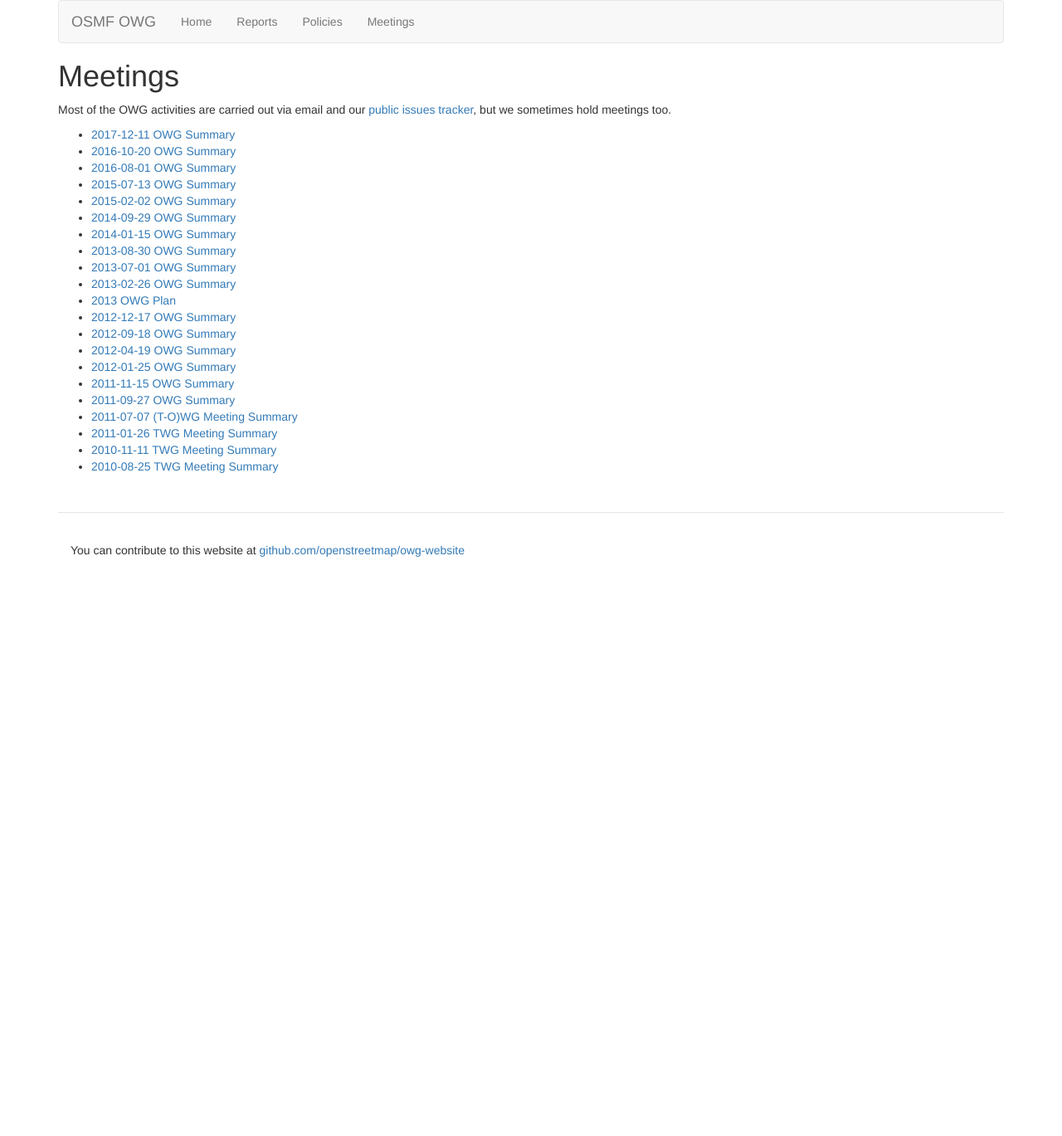
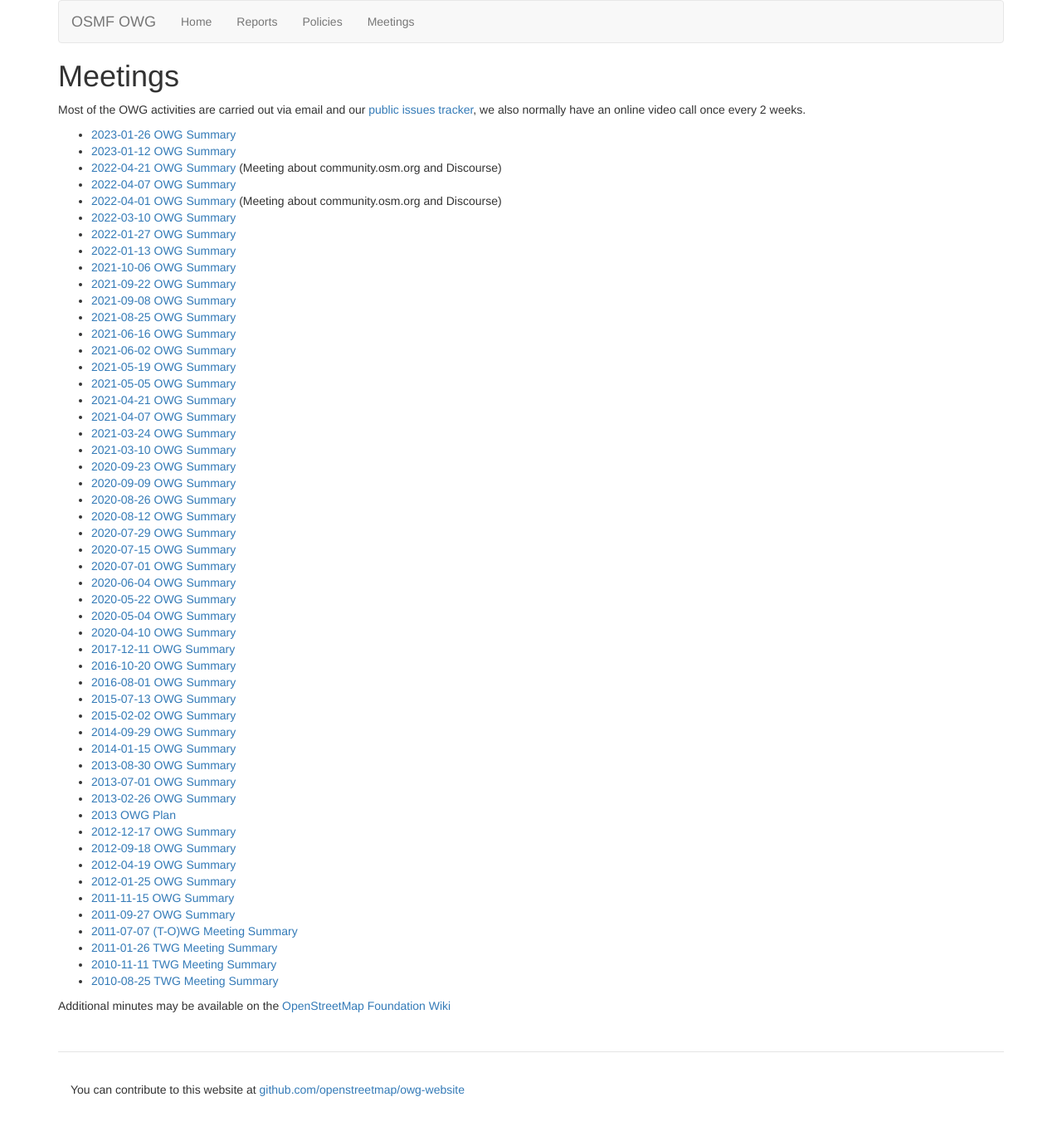
Before and after one commit to openstreetmap/owg-website, a Jekyll site: the page built from meetings.md, in a window 1280 px wide. Shown: the whole page at 83% size. Built offline with Jekyll 4.4.1, drawn with Linux system fonts in a browser that asks for light colours; before the commit the page ends 900 px from its top, so only the background shows below that.

Commit message:
Add additional meeting minutes

```diff
--- a/meetings.md
+++ b/meetings.md
@@ -5,8 +5,39 @@ permalink: /meetings/
 
 # {{ page.title }}
 
-Most of the OWG activities are carried out via email and our [public issues tracker](https://github.com/openstreetmap/operations), but we sometimes hold meetings too.
+Most of the OWG activities are carried out via email and our [public issues tracker](https://github.com/openstreetmap/operations), we also normally have an online video call once every 2 weeks.
 
+* [2023-01-26 OWG Summary](https://wiki.osmfoundation.org/wiki/Operations/Minutes/2023-01-26)
+* [2023-01-12 OWG Summary](https://wiki.osmfoundation.org/wiki/Operations/Minutes/2023-01-12)
+* [2022-04-21 OWG Summary](https://wiki.osmfoundation.org/wiki/Operations/Minutes/2022-04-01_Meeting_about_community.osm.org_and_Discourse) (Meeting about community.osm.org and Discourse)
+* [2022-04-07 OWG Summary](https://wiki.osmfoundation.org/wiki/Operations/Minutes/2022-04-07)
+* [2022-04-01 OWG Summary](https://wiki.osmfoundation.org/wiki/Operations/Minutes/2022-04-21_Meeting_about_community.osm.org_and_Discourse) (Meeting about community.osm.org and Discourse)
+* [2022-03-10 OWG Summary](https://wiki.osmfoundation.org/wiki/Operations/Minutes/2022-03-10)
+* [2022-01-27 OWG Summary](https://wiki.osmfoundation.org/wiki/Operations/Minutes/2022-01-27)
+* [2022-01-13 OWG Summary](https://wiki.osmfoundation.org/wiki/Operations/Minutes/2022-01-13)
+* [2021-10-06 OWG Summary](https://wiki.osmfoundation.org/wiki/Operations/Minutes/2021-10-06)
+* [2021-09-22 OWG Summary](https://wiki.osmfoundation.org/wiki/Operations/Minutes/2021-09-22)
+* [2021-09-08 OWG Summary](https://wiki.osmfoundation.org/wiki/Operations/Minutes/2021-09-08)
+* [2021-08-25 OWG Summary](https://wiki.osmfoundation.org/wiki/Operations/Minutes/2021-08-25)
+* [2021-06-16 OWG Summary](https://wiki.osmfoundation.org/wiki/Operations/Minutes/2021-06-16)
+* [2021-06-02 OWG Summary](https://wiki.osmfoundation.org/wiki/Operations/Minutes/2021-06-02)
+* [2021-05-19 OWG Summary](https://wiki.osmfoundation.org/wiki/Operations/Minutes/2021-05-19)
+* [2021-05-05 OWG Summary](https://wiki.osmfoundation.org/wiki/Operations/Minutes/2021-05-05)
+* [2021-04-21 OWG Summary](https://wiki.osmfoundation.org/wiki/Operations/Minutes/2021-04-21)
+* [2021-04-07 OWG Summary](https://wiki.osmfoundation.org/wiki/Operations/Minutes/2021-04-07)
+* [2021-03-24 OWG Summary](https://wiki.osmfoundation.org/wiki/Operations/Minutes/2021-03-24)
+* [2021-03-10 OWG Summary](https://wiki.osmfoundation.org/wiki/Operations/Minutes/2021-03-10)
+* [2020-09-23 OWG Summary](https://wiki.osmfoundation.org/wiki/Operations/Minutes/2020-09-23)
+* [2020-09-09 OWG Summary](https://wiki.osmfoundation.org/wiki/Operations/Minutes/2020-09-09)
+* [2020-08-26 OWG Summary](https://wiki.osmfoundation.org/wiki/Operations/Minutes/2020-08-26)
+* [2020-08-12 OWG Summary](https://wiki.osmfoundation.org/wiki/Operations/Minutes/2020-08-12)
+* [2020-07-29 OWG Summary](https://wiki.osmfoundation.org/wiki/Operations/Minutes/2020-07-29)
+* [2020-07-15 OWG Summary](https://wiki.osmfoundation.org/wiki/Operations/Minutes/2020-07-15)
+* [2020-07-01 OWG Summary](https://wiki.osmfoundation.org/wiki/Operations/Minutes/2020-07-01)
+* [2020-06-04 OWG Summary](https://wiki.osmfoundation.org/wiki/Operations/Minutes/2020-06-04)
+* [2020-05-22 OWG Summary](https://wiki.osmfoundation.org/wiki/Operations/Minutes/2020-05-22)
+* [2020-05-04 OWG Summary](https://wiki.osmfoundation.org/wiki/Operations/Minutes/2020-05-04)
+* [2020-04-10 OWG Summary](https://wiki.osmfoundation.org/wiki/Operations/Minutes/2020-04-10)
 * [2017-12-11 OWG Summary]({{ site.baseurl }}/files/OWG_Summary_2017-12-11.pdf)
 * [2016-10-20 OWG Summary]({{ site.baseurl }}/files/OWG_Summary_2016-10-20.pdf)
 * [2016-08-01 OWG Summary]({{ site.baseurl }}/files/OWG_Summary_2016-08-01.pdf)
@@ -28,3 +59,5 @@ Most of the OWG activities are carried out via email and our [public issues trac
 * [2011-01-26 TWG Meeting Summary]({{ site.baseurl }}/files/TWGmeetingsummary2011-01-26.pdf)
 * [2010-11-11 TWG Meeting Summary]({{ site.baseurl }}/files/TWGmeetingsummary2010-11-11.pdf)
 * [2010-08-25 TWG Meeting Summary]({{ site.baseurl }}/files/TWGMeetingSummary2010-08-25.pdf)
+
+Additional minutes may be available on the [OpenStreetMap Foundation Wiki](https://wiki.osmfoundation.org/wiki/Special:PrefixIndex?prefix=Operations%2FMinutes)
```
